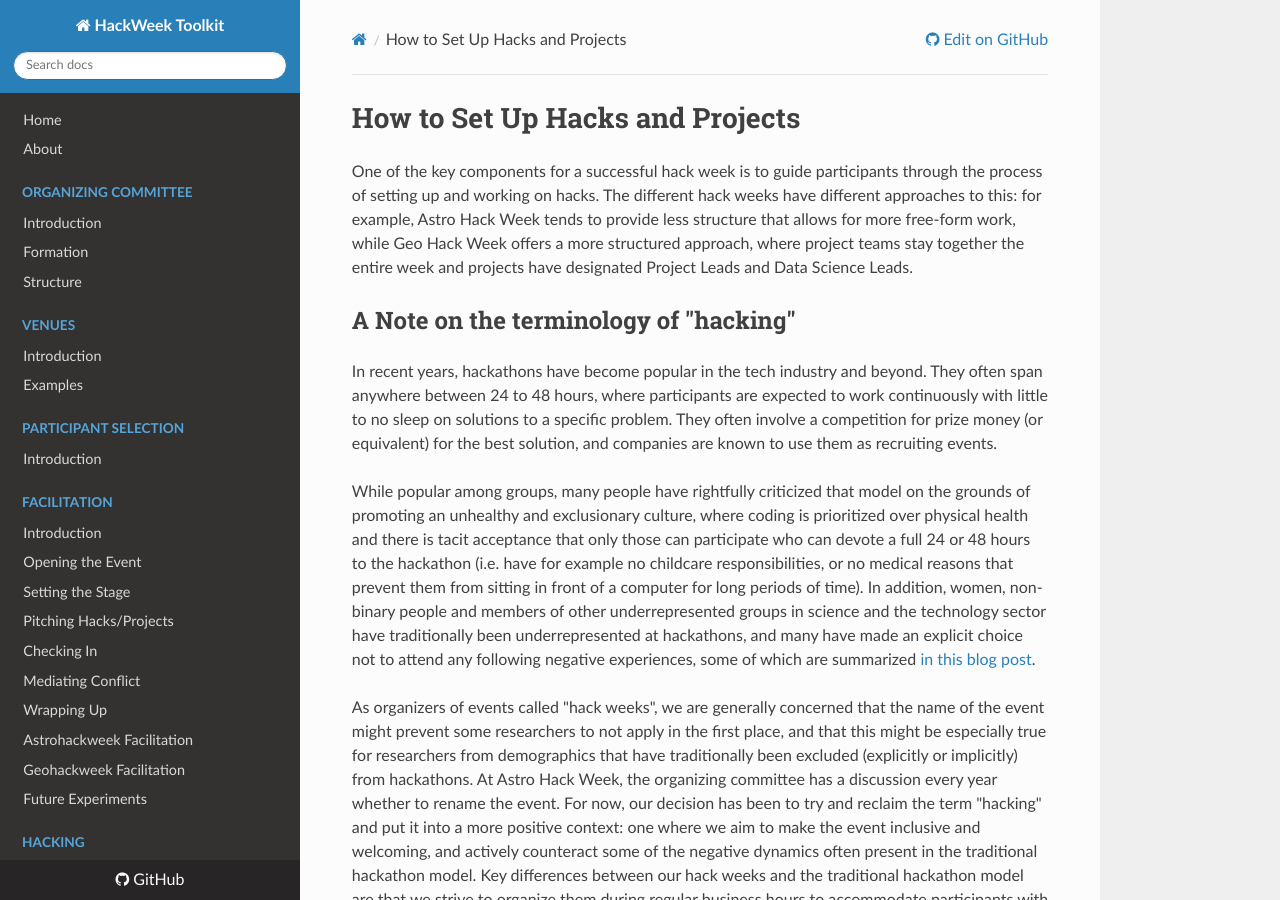
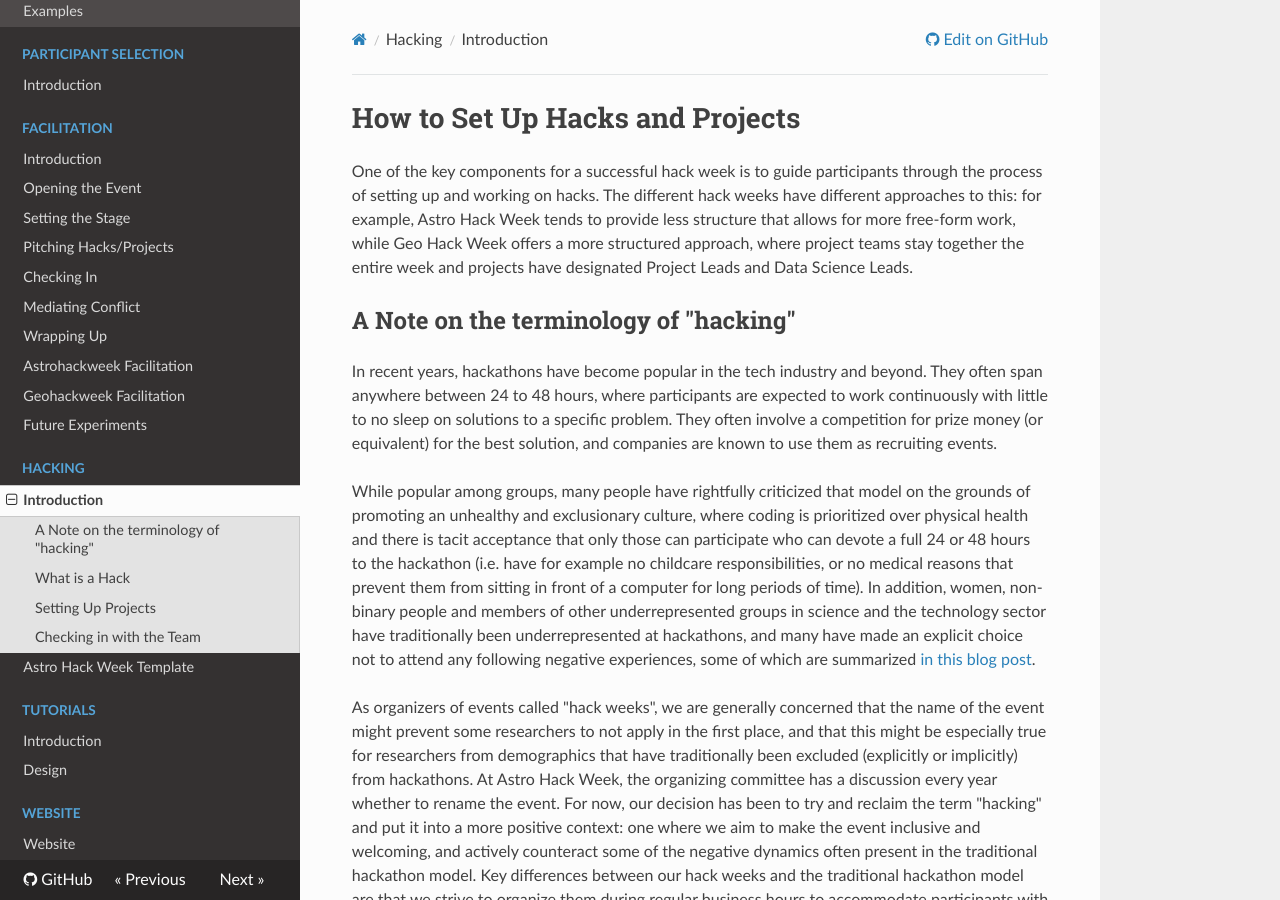
Before and after one commit to uwescience/HackWeek-Toolkit, an MkDocs documentation site: the page built from docs/Hacking/Hacks-Intro.md, in a window 1280 px wide and 900 px high. Built offline with MkDocs 1.6.1, drawn with Linux system fonts in a browser that asks for light colours; nearby versions of some CDN libraries.

Commit message:
add tutorial tabs and fix the hacking tab

```diff
--- a/mkdocs.yml
+++ b/mkdocs.yml
@@ -23,10 +23,11 @@
         - 'Geohackweek Facilitation': 'Facilitation/GHW-facilitation.md'
         - 'Future Experiments': 'Facilitation/Future-experiments.md'
     - Hacking:
-        - 'Introduction': 'Hacking/Hacking-intro.md'
+        - 'Introduction': 'Hacking/Hacks-Intro.md'
         - 'Astro Hack Week Template': 'Hacking/AHW-Hack-Template.md'
     - Tutorials:
         - 'Introduction': 'Tutorials/Tutorials-intro.md'
+        - 'Design': 'Tutorials/Tutorial-design.md'
     - Website:
         - 'Website': 'Website/Website-intro.md'
 theme:
```
